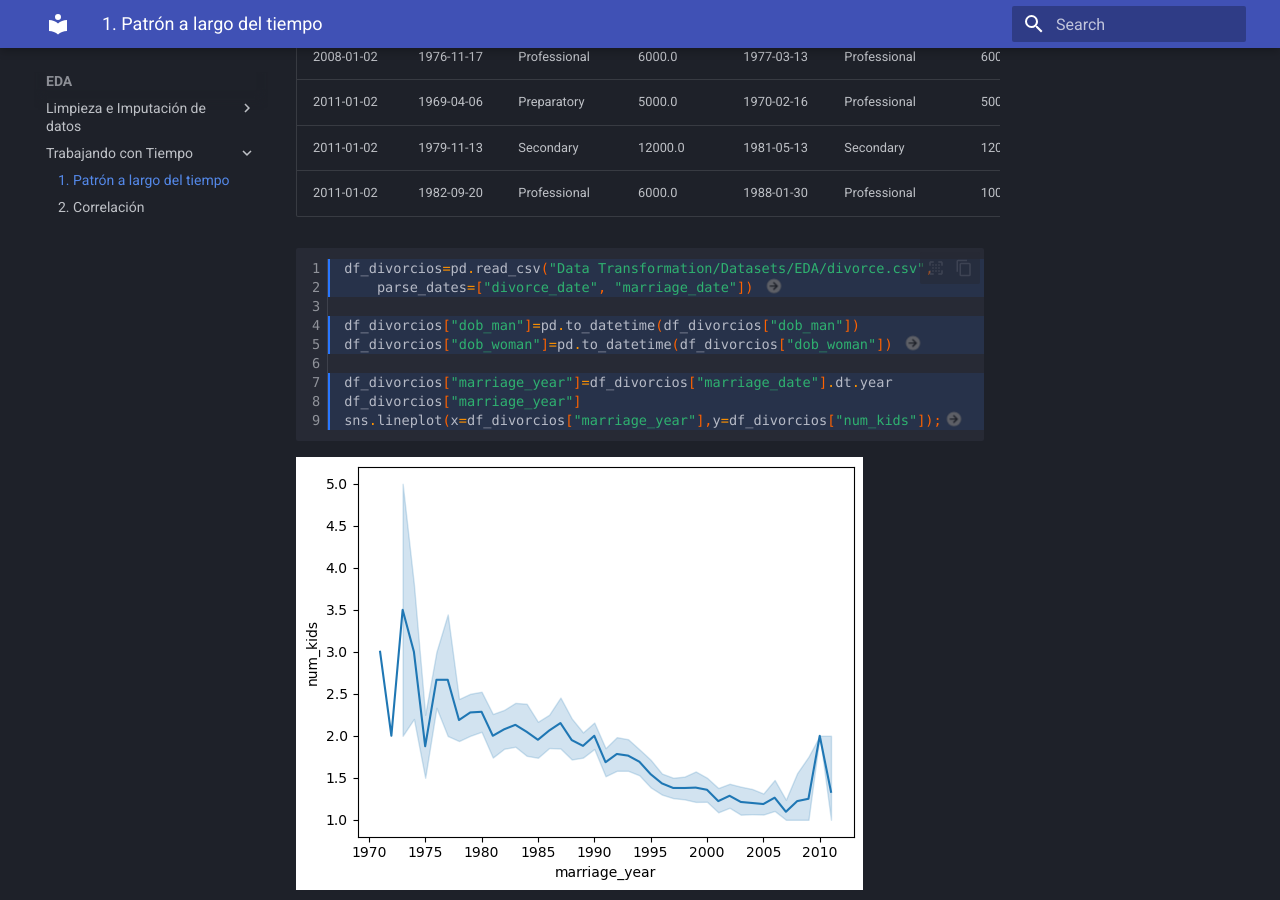
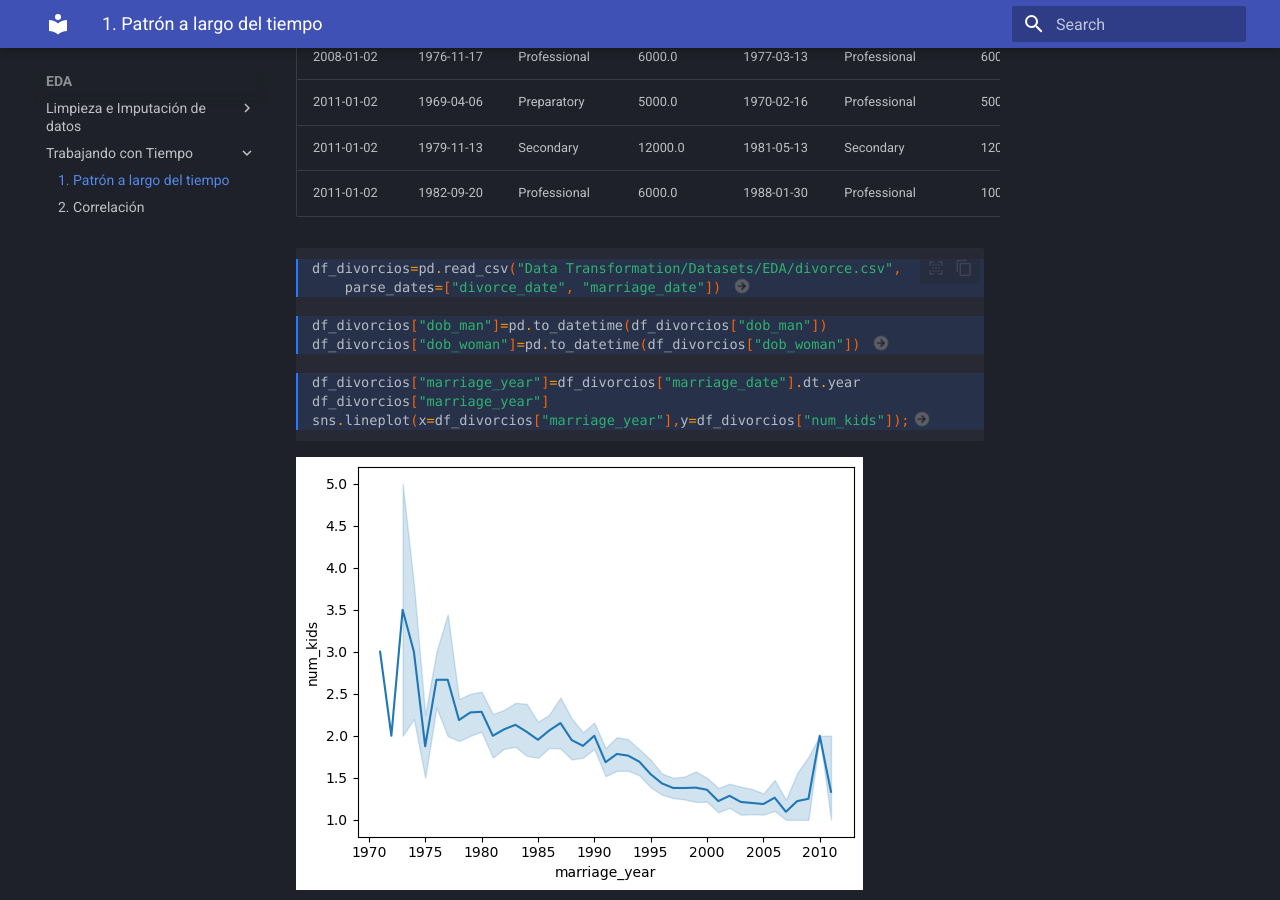
Before and after one commit to darylcs2325/mkdocs-courses, an MkDocs documentation site: the page built from docs/EDA/Trabajando con Tiempo/1. Patrón a largo del tiempo.md, in a window 1280 px wide and 900 px high, scrolled down 419 px. Built offline with MkDocs 1.6.1 and Material for MkDocs 9.7.7, drawn with Linux system fonts in a browser that asks for light colours; some web fonts are replaced.

````diff
--- a/docs/EDA/Trabajando con Tiempo/1. Patrón a largo del tiempo.md
+++ b/docs/EDA/Trabajando con Tiempo/1. Patrón a largo del tiempo.md
@@ -11,7 +11,7 @@ Se trabajará con los siguientes datos
 | 2011-01-02   |1982-09-20 | Professional |  6000.0   |   1988-01-30   |   Professional | 10000.0    | 2007-08-06  |  3.0            | NaN      |
 
 
-```py linenums="1" hl_lines="1-2 4-5 7-10"
+```py hl_lines="1-2 4-5 7-10"
 df_divorcios=pd.read_csv("Data Transformation/Datasets/EDA/divorce.csv",
     parse_dates=["divorce_date", "marriage_date"]) #(1)!
 
````
